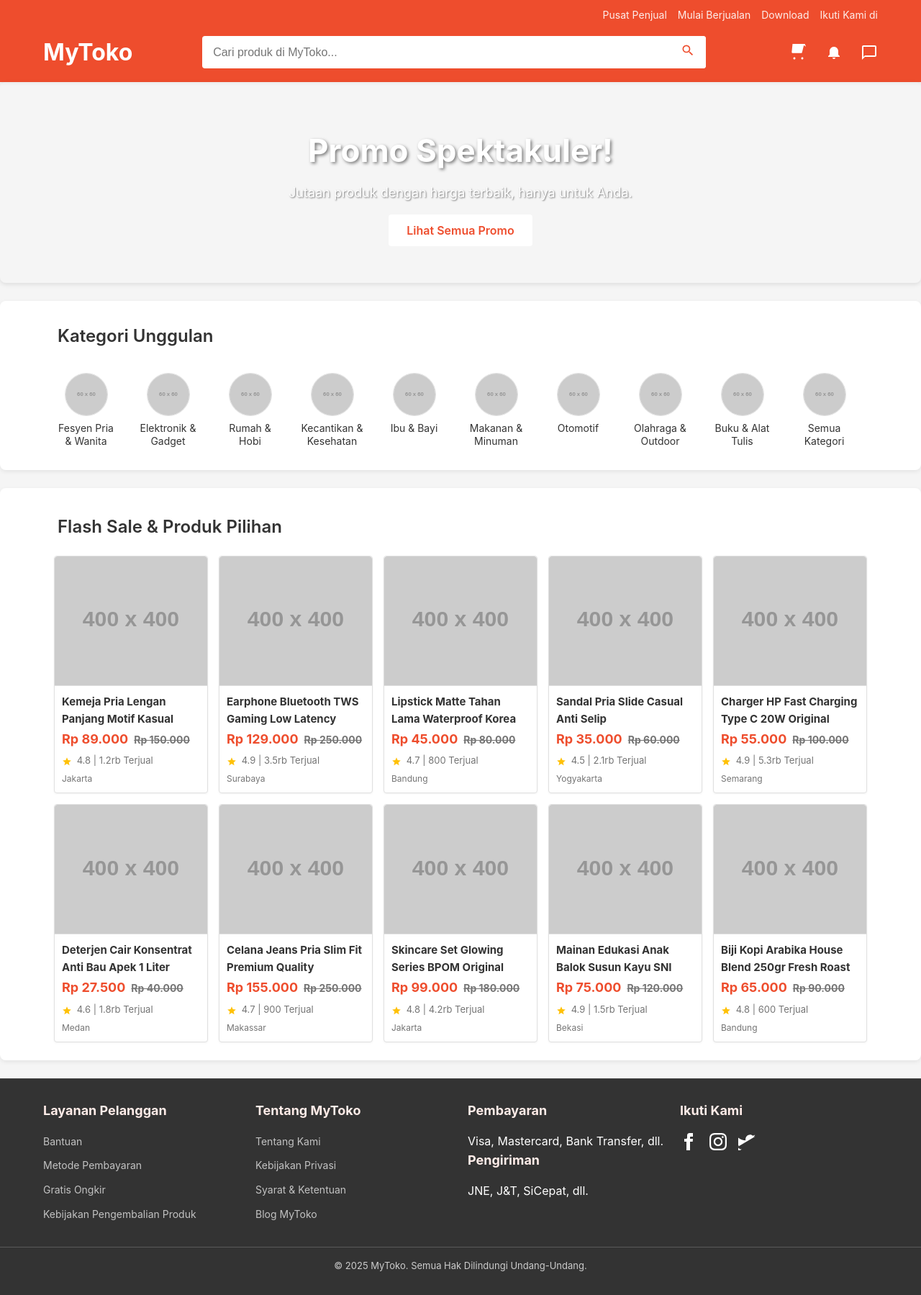
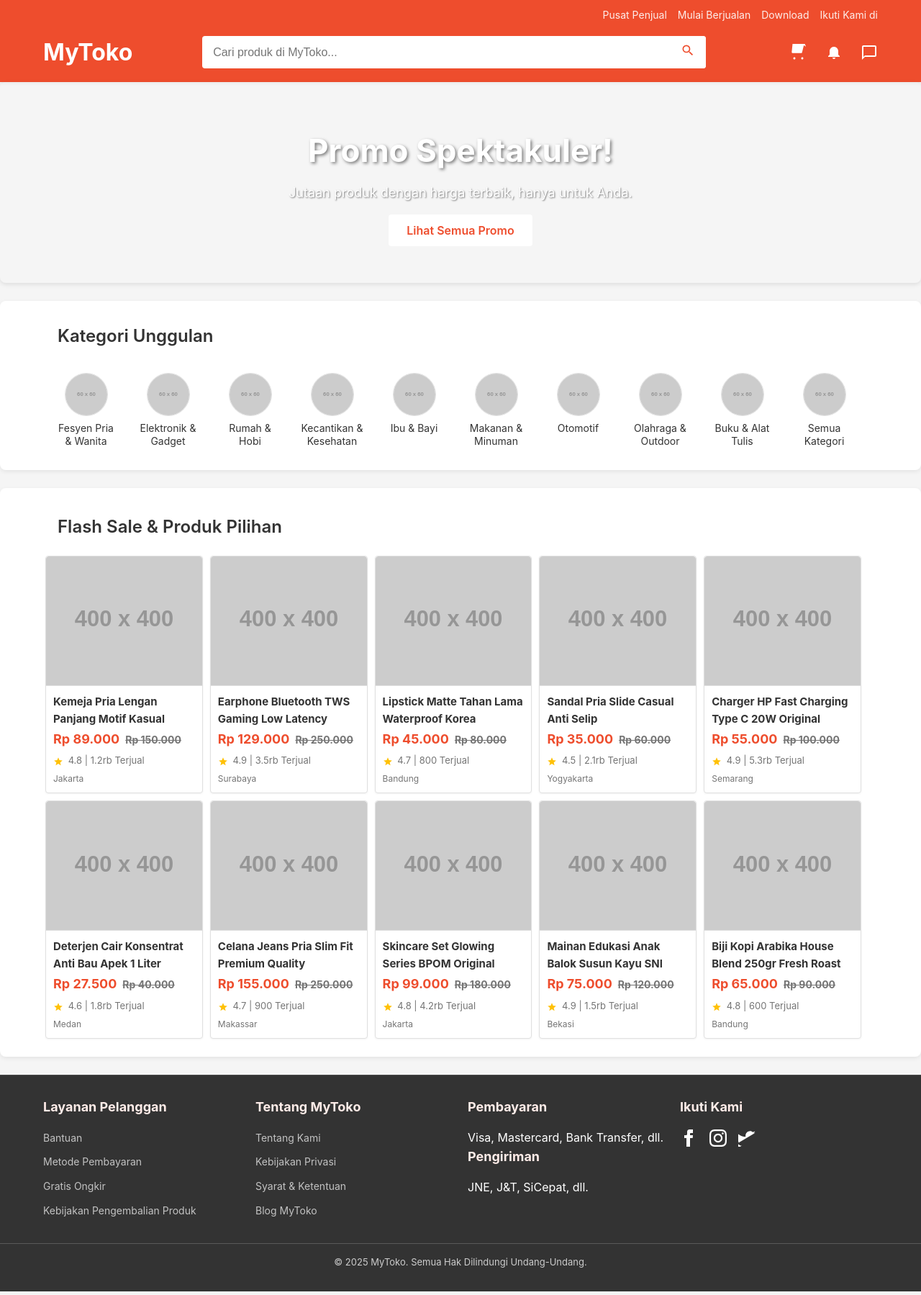
Before and after one commit to x-qmo/x-qmo.github.io, a Jekyll site: the page built from _landing_pages/contoh-lading.md, in a window 1280 px wide. Shown: the whole page at 72% size. Built offline with Jekyll 4.4.1, drawn with Linux system fonts in a browser that asks for light colours.

Commit message:
Update landing-pageku.css

```diff
--- a/assets/css/landing-pageku.css
+++ b/assets/css/landing-pageku.css
@@ -258,9 +258,9 @@
         .product-grid {
             display: flex;
             flex-wrap: wrap;
-            gap: 15px; /* Smaller gap for products */
+            gap: 10px; /* Smaller gap for products */
             justify-content: flex-start; /* Start from left */
-            padding: 0 15px; /* Internal padding */
+            padding: 0 3px; /* Internal padding */
         }
 
         .product-card {
```
